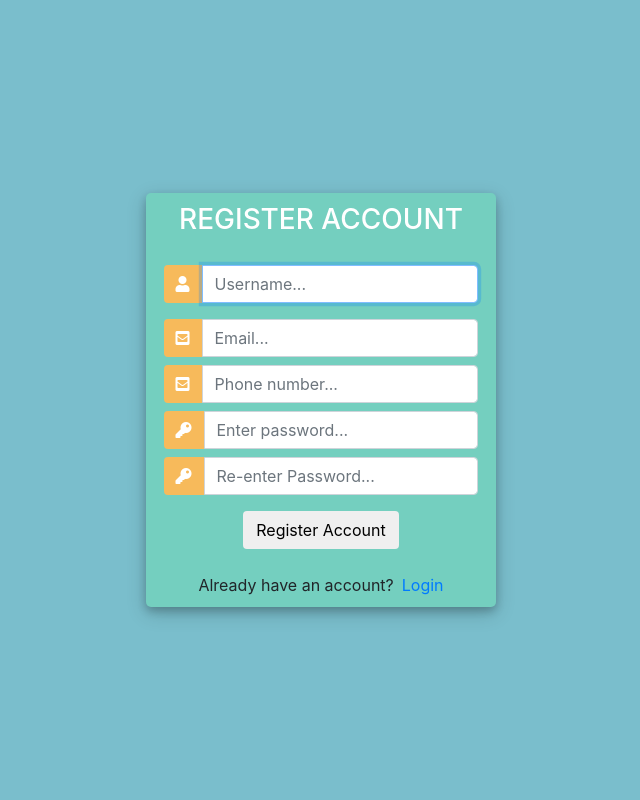
After one commit to ducctrungg/e-commerce.nt208, a Django app: page /register/ in a window 1280 px wide. The commit adds this page. Shown: the whole page, without its empty margins (319-959 px from the left). Run offline with Django 4.2, Linux system fonts and the light colour scheme; some libraries are stand-ins or nearby versions.

Commit message:
add main/utils.py

```diff
--- /dev/null
+++ b/backend/mysite/main/decorators.py
@@ -0,0 +1,26 @@
+from django.http import HttpResponse
+from django.shortcuts import redirect
+
+def unauthenticated_user(view_func):
+    def wrapper_func(request, *args, **kwargs):
+        if request.user.is_authenticated:
+            return redirect('home')
+        else:
+            return view_func(request, *args, **kwargs)
+
+    return wrapper_func
+
+def allowed_users(allowed_roles=[]):
+    def decorator(view_func):
+        def wraper_func(request, *args, **kwargs):
+
+            group = None
+            if request.user.groups.exists():
+                group = request.user.groups.all()[0].name
+
+            if group in allowed_roles:
+                return view_func(request, *args, **kwargs)
+            else:
+                return HttpResponse('You are not authorize to view this page')
+        return wraper_func
+    return decorator
--- a/backend/mysite/main/models.py
+++ b/backend/mysite/main/models.py
@@ -33,7 +33,7 @@ class Order(models.Model):
     customer = models.ForeignKey(Customer, on_delete=models.SET_NULL, blank=True,null=True)
     address = models.CharField(max_length=200, null=True)
     complete = models.BooleanField(default=False, null=True, blank=False)
-    date_orderd = models.DateTimeField(auto_now_add=True)
+    date_ordered = models.DateTimeField(auto_now_add=True)
     transaction_id = models.CharField(max_length=200, null=True)
 
     def __str__(self):
--- /dev/null
+++ b/backend/mysite/main/templates/main/account.html
@@ -0,0 +1,5 @@
+{% extends 'main/base.html' %}
+{% load static %}
+{% block content %}
+
+{% endblock %}
--- /dev/null
+++ b/backend/mysite/main/templates/main/product.html
@@ -0,0 +1,6 @@
+{% extends 'main/base.html' %}
+{% load static %}
+{% block content %}
+<h1>{{product.name}}</h1>
+<h1>{{product.slug}}</h1>
+{% endblock content %}
--- /dev/null
+++ b/backend/mysite/main/templates/main/register.html
@@ -0,0 +1,142 @@
+<!DOCTYPE html>
+<html>
+
+<head>
+	<title>Register</title>
+	<link rel="stylesheet" href="https://stackpath.bootstrapcdn.com/bootstrap/4.1.3/css/bootstrap.min.css" integrity="sha384-MCw98/SFnGE8fJT3GXwEOngsV7Zt27NXFoaoApmYm81iuXoPkFOJwJ8ERdknLPMO" crossorigin="anonymous">
+	<script src="https://ajax.googleapis.com/ajax/libs/jquery/3.3.1/jquery.min.js"></script>
+	<link rel="stylesheet" href="https://use.fontawesome.com/releases/v5.6.1/css/all.css" integrity="sha384-gfdkjb5BdAXd+lj+gudLWI+BXq4IuLW5IT+brZEZsLFm++aCMlF1V92rMkPaX4PP" crossorigin="anonymous">
+
+	<style>
+		body,
+		html {
+			margin: 0;
+			padding: 0;
+			height: 100%;
+			background: #7abecc !important;
+		}
+		.user_card {
+			width: 350px;
+			margin-top: auto;
+			margin-bottom: auto;
+			background: #74cfbf;
+			position: relative;
+			display: flex;
+			justify-content: center;
+			flex-direction: column;
+			padding: 10px;
+			box-shadow: 0 4px 8px 0 rgba(0, 0, 0, 0.2), 0 6px 20px 0 rgba(0, 0, 0, 0.19);
+			-webkit-box-shadow: 0 4px 8px 0 rgba(0, 0, 0, 0.2), 0 6px 20px 0 rgba(0, 0, 0, 0.19);
+			-moz-box-shadow: 0 4px 8px 0 rgba(0, 0, 0, 0.2), 0 6px 20px 0 rgba(0, 0, 0, 0.19);
+			border-radius: 5px;
+
+		}
+
+		.form_container {
+			margin-top: 20px;
+		}
+
+		#form-title{
+			color: #fff;
+		}
+		.login_btn {
+			width: 100%;
+			background: #33ccff !important;
+			color: white !important;
+		}
+		.login_btn:focus {
+			box-shadow: none !important;
+			outline: 0px !important;
+		}
+		.login_container {
+			padding: 0 2rem;
+		}
+		.input-group-text {
+			background: #f7ba5b !important;
+			color: white !important;
+			border: 0 !important;
+			border-radius: 0.25rem 0 0 0.25rem !important;
+		}
+		.input_user,
+		.input_pass:focus {
+			box-shadow: none !important;
+			outline: 0px !important;
+		}
+
+	</style>
+
+</head>
+<body>
+	<div class="container h-100">
+		<div class="d-flex justify-content-center h-100">
+			<div class="user_card">
+				<div class="d-flex justify-content-center">
+					<h3 id="form-title">REGISTER ACCOUNT</h3>
+				</div>
+				<div class="d-flex justify-content-center form_container">
+
+					<form method="POST" action="">
+						{% csrf_token %}
+						<div class="input-group mb-3">
+							<div class="input-group-append">
+								<span class="input-group-text"><i class="fas fa-user"></i></span>
+							</div>
+							{{form.username}}
+						</div>
+						<div class="input-group mb-2">
+							<div class="input-group-append">
+								<span class="input-group-text"><i class="fas fa-envelope-square"></i></span>
+							</div>
+							<input type="email" name="email" placeholder='Email...'>
+						</div>
+						<div class="input-group mb-2">
+							<div class="input-group-append">
+								<span class="input-group-text"><i class="fas fa-envelope-square"></i></span>
+							</div>
+							<input type="phone" name="phone" placeholder='Phone number...'>
+						</div>
+						<div class="input-group mb-2">
+							<div class="input-group-append">
+								<span class="input-group-text"><i class="fas fa-key"></i></span>
+							</div>
+							{{form.password1}}
+						</div>
+						<div class="input-group mb-2">
+							<div class="input-group-append">
+								<span class="input-group-text"><i class="fas fa-key"></i></span>
+							</div>
+							{{form.password2}}
+						</div>
+
+				   		<div class="d-flex justify-content-center mt-3 login_container">
+				 			<input class="btn login_btn" type="submit" value="Register Account">
+				   		</div>
+					</form>
+				</div>
+				{{form.errors}}
+
+				<div class="mt-4">
+					<div class="d-flex justify-content-center links">
+						Already have an account? <a href="{% url 'login' %}" class="ml-2">Login</a>
+					</div>
+				</div>
+			</div>
+		</div>
+	</div>
+	<script>
+		//We start indexing at one because CSRF_token is considered and input field
+
+
+		//Query All input fields
+		var form_fields = document.getElementsByTagName('input')
+		form_fields[1].placeholder='Username...';
+		form_fields[4].placeholder='Enter password...';
+		form_fields[5].placeholder='Re-enter Password...';
+
+
+		for (var field in form_fields){
+			form_fields[field].className += 'form-control'
+		}
+	</script>
+</body>
+</html>
--- a/backend/mysite/main/urls.py
+++ b/backend/mysite/main/urls.py
@@ -6,6 +6,8 @@ urlpatterns = [
     path('login/',views.loginPage, name='login'),
     path('logout/',views.logoutUser, name='logout'),
     path('register/',views.registerPage, name='register'),
+    path('account/',views.accountPage, name='account'),
+    path('admin/',views.adminPage, name='admin'),
     path('cart/',views.cart, name='cart'),
     path('checkout/',views.checkout, name='checkout'),
     path('products/<slug:slug>',views.productDetails, name='productDetails'),
--- a/backend/mysite/main/views.py
+++ b/backend/mysite/main/views.py
@@ -1,7 +1,7 @@
 from django.shortcuts import render, redirect
 from django.http import JsonResponse
 from django.contrib.auth.forms import UserCreationForm
-from django.contrib.auth.models import User
+from django.contrib.auth.models import User, Group
 from django.contrib.auth import authenticate, login, logout
 from django.contrib.auth.decorators import login_required
 from django.contrib import messages
@@ -9,6 +9,7 @@ import json
 import datetime
 from .models import *
 from .utils import *
+from .decorators import *
 # Create your views here.
 
 def home(request):
@@ -27,24 +28,21 @@ def productDetails(request, slug):
     context = {'product':product}
     return render(request, 'main/product.html', context)
 
+@unauthenticated_user
+def loginPage(request):
+    if request.method == 'POST':
+        username = request.POST.get('username')
+        password = request.POST.get('password')
+        user = authenticate(request, username=username, password=password)
 
-def loginPage(request):
-    if request.user.is_authenticated:
-        return redirect('home')
-    else:
-        if request.method == 'POST':
-            username = request.POST.get('username')
-            password = request.POST.get('password')
-            user = authenticate(request, username=username, password=password)
+        if user is not None:
+            login(request, user)
+            return redirect('home')
+        else:
+            messages.info(request, 'Username OR Password is in correct')
 
-            if user is not None:
-                login(request, user)
-                return redirect('home')
-            else:
-                messages.info(request, 'Username OR Password is in correct')
-
-        context = {}
-        return render(request, 'main/login.html', context)
+    context = {}
+    return render(request, 'main/login.html', context)
 
 
 def logoutUser(request):
@@ -52,27 +50,48 @@ def logoutUser(request):
         logout(request)
     return redirect('home')
 
+@unauthenticated_user
+def registerPage(request):
+    form = UserCreationForm()
+    if request.method == 'POST':
+        form = UserCreationForm(request.POST)
+        if form.is_valid():
+            form.save()
+            name = form.cleaned_data.get('username')
+            messages.success(request, 'Account was created for ' + name)
+            email = request.POST.get('email')
+            phone = request.POST.get('phone')
+            user = User.objects.get(username=name)
+            group = Group.objects.get(name='customer')
+            user.groups.add(group)
+            customer = Customer.objects.create(user=user,email=email,phone=phone,name=name)
+            customer.save()
+            return redirect('login')
 
-def registerPage(request):
-    if request.user.is_authenticated:
-        return redirect('home')
-    else:
-        form = UserCreationForm()
-        if request.method == 'POST':
-            form = UserCreationForm(request.POST)
-            if form.is_valid():
-                form.save()
-                name = form.cleaned_data.get('username')
-                messages.success(request, 'Account was created for ' + name)
-                email = request.POST.get('email')
-                phone = request.POST.get('phone')
-                user = User.objects.get(username=name)
-                customer = Customer.objects.create(user=user,email=email,phone=phone,name=name)
-                customer.save()
-                return redirect('login')
+    context = {'form':form}
+    return render(request, 'main/register.html', context)
 
-        context = {'form':form}
-        return render(request, 'main/register.html', context)
+@login_required(login_url='login')
+def accountPage(request):
+    context = {}
+    return render(request, 'main/account.html', context)
+
+@login_required(login_url='login')
+@allowed_users(allowed_roles=['admin'])
+def adminPage(request):
+    users = User.objects.all()
+    customers = Customer.objects.all()
+    products = Product.objects.all()
+    orderitems = OrderItem.objects.all()
+    orders = Order.objects.all()
+    context = {
+        'users':users,
+        'customers':customers,
+        'products':products,
+        'orderitems':orderitems,
+        'orders':orders,
+    }
+    return render(request, 'main/admin.html', context)
 
 def cart(request):
     cartData = getCartData(request)
@@ -95,27 +114,28 @@ def checkout(request):
 
 
 def updateItem(request):
-	data = json.loads(request.body)
-	productID = data['productID']
-	action = data['action']
+    data = json.loads(request.body)
+    productID = data['productID']
+    action = data['action']
 
-	customer = request.user.customer
-	product = Product.objects.get(id=productID)
-	order, created = Order.objects.get_or_create(customer=customer, complete=False)
+    customer = request.user.customer
+    product = Product.objects.get(id=productID)
+    order, created = Order.objects.get_or_create(customer=customer, complete=False)
 
-	orderItem, created = OrderItem.objects.get_or_create(order=order, product=product)
+    orderItem, created = OrderItem.objects.get_or_create(order=order, product=product)
 
-	if action == 'add':
-		orderItem.quantity = (orderItem.quantity + 1)
-	elif action == 'remove':
-		orderItem.quantity = (orderItem.quantity - 1)
+    if action == 'add':
+        orderItem.quantity = (orderItem.quantity + 1)
+    elif action == 'remove':
+        orderItem.quantity = (orderItem.quantity - 1)
 
-	orderItem.save()
+    orderItem.date_added = datetime.datetime.now()
+    orderItem.save()
 
-	if orderItem.quantity <= 0:
-		orderItem.delete()
+    if orderItem.quantity <= 0:
+        orderItem.delete()
 
-	return JsonResponse('Item was added', safe=False)
+    return JsonResponse('Item was added', safe=False)
 
 def processOrder(request):
     transaction_id = datetime.datetime.now().timestamp()
@@ -126,9 +146,9 @@ def processOrder(request):
         total = float(data['form']['total'])
         order.transaction_id = transaction_id
         order.address = data['shipping']['address']
-
         if total == order.get_cart_total:
             order.complete = True
+        order.date_ordered = datetime.datetime.now()
         order.save()
     else:
         print("User not log in")
--- a/backend/mysite/mysite/urls.py
+++ b/backend/mysite/mysite/urls.py
@@ -20,7 +20,7 @@ from django.conf.urls.static import static
 from django.conf import settings
 
 urlpatterns = [
-    path('admin/', admin.site.urls),
+    path('dadmin/', admin.site.urls),
     path('',include('main.urls')),
 ]
 
```
Also changed, not shown: backend/mysite/main/templates/main/admin.html (added, +73 -0 lines), backend/mysite/main/templates/main/base.html (+23 -6 lines), backend/mysite/main/templates/main/login.html (added, +125 -0 lines), backend/mysite/main/utils.py (added, +45 -0 lines), backend/mysite/static/js/cart.js (added, +64 -0 lines), backend/mysite/main/migrations/0003_alter_product_price.py (added), backend/mysite/main/migrations/0004_customer_phone_order_address_product_slug_and_more.py (added), backend/mysite/main/migrations/0005_rename_date_orderd_order_date_ordered.py (added).
